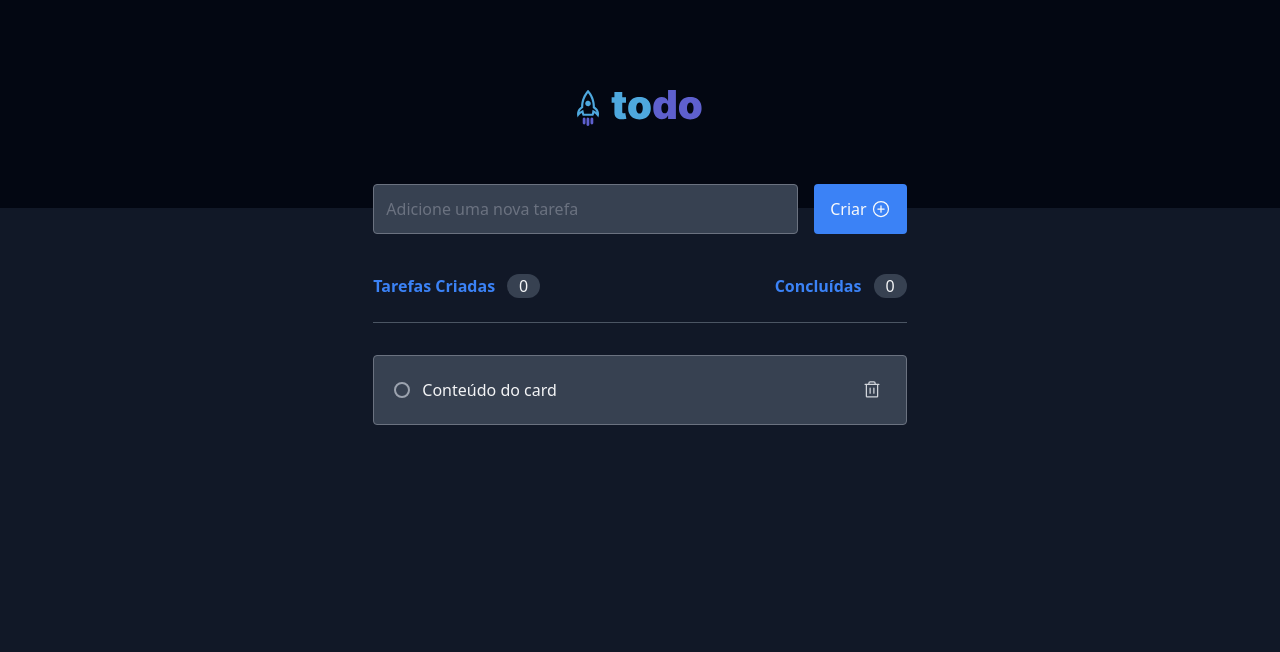
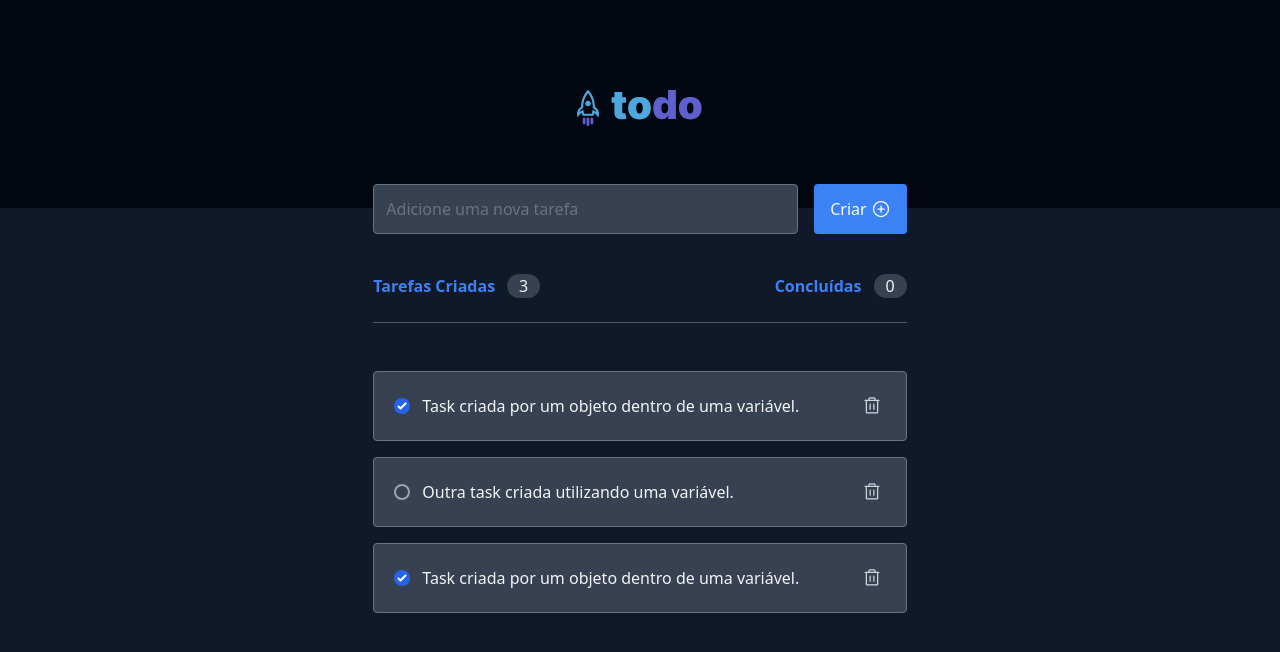
Before and after one commit to JhonesJhonatas/todo-challenge, a React (Vite) app: page / in a window 1280 px wide. Shown: the top 652 px of the page. Built offline with nearby package versions, Linux system fonts and the light colour scheme.

Commit message:
melhorias em componentes

```diff
--- a/package.json
+++ b/package.json
@@ -12,7 +12,8 @@
   "dependencies": {
     "@phosphor-icons/react": "^2.0.9",
     "react": "^18.2.0",
-    "react-dom": "^18.2.0"
+    "react-dom": "^18.2.0",
+    "uuid": "^9.0.0"
   },
   "devDependencies": {
     "@tailwindcss/forms": "^0.5.3",
--- a/src/components/Form.tsx
+++ b/src/components/Form.tsx
@@ -1,13 +1,17 @@
-import { PlusCircle } from '@phosphor-icons/react'
+import { PlusCircle } from "@phosphor-icons/react";
 
-export function Form(){
-  return(
-    <form className='flex justify-center -mt-6 gap-4 w-5/12 mx-auto'>
-        <input className="p-3 rounded text-gray-100 bg-gray-700 w-full focus:outline-none focus:outline focus:outline-blue-500" type="text" placeholder='Adicione uma nova tarefa' />
-        <div className='flex bg-blue-500 rounded pw-2 px-4 items-center gap-1 text-gray-50 cursor-pointer ease-in-out duration-300 hover:bg-blue-600 '>
-          <p>Criar</p>
-          <PlusCircle size={20} />
-        </div>
+export function Form() {
+  return (
+    <form className="flex justify-center -mt-6 gap-4 w-5/12 mx-auto">
+      <input
+        className="p-3 rounded text-gray-100 bg-gray-700 w-full focus:outline-none focus:outline focus:outline-blue-500"
+        type="text"
+        placeholder="Adicione uma nova tarefa"
+      />
+      <button type="submit" className="flex bg-blue-500 rounded pw-2 px-4 items-center gap-1 text-gray-50 cursor-pointer ease-in-out duration-300 hover:bg-blue-600">
+        <p>Criar</p>
+        <PlusCircle size={20} />
+      </button>
     </form>
-  )
+  );
 }
--- a/src/components/TaskBox.tsx
+++ b/src/components/TaskBox.tsx
@@ -1,11 +1,16 @@
 import { Trash } from '@phosphor-icons/react'
 
-export function TaskBox(){
+interface TaskProps{
+  complete: boolean,
+  description: string,
+}
+
+export function TaskBox({complete, description}: TaskProps){
   return (
     <div className='bg-gray-700 rounded border border-gray-500 p-5 flex justify-between items-center'>
       <div className='flex gap-3 items-center'>
-        <input className='border-2 bg-transparent rounded-full cursor-pointer border-gray-400 hover:bg-blue-950' type="checkbox" />
-        <p className='text-gray-100 '>Conteúdo do card</p>
+        <input className='border-2 bg-transparent rounded-full cursor-pointer border-gray-400 hover:bg-blue-950' type="checkbox" defaultChecked={complete} />
+        <p className='text-gray-100 '>{description}</p>
       </div>
       <Trash className='text-gray-300 cursor-pointer ease-in-out duration-100  hover:bg-gray-800 hover:text-red-600 rounded p-1' size={28} />
     </div>
--- a/src/components/TasksArea.tsx
+++ b/src/components/TasksArea.tsx
@@ -1,14 +1,39 @@
+import { useState } from 'react'
+import { v4 as uuid } from "uuid";
+
 import { TaskBox } from "./TaskBox";
 import { TasksInfo } from "./TasksInfo";
 
-export function TasksArea(){
-  return(
-    <section className="w-5/12 mx-auto mt-10 mb-10">
+const tasksList = [
+  {
+    id: uuid(),
+    complete: true,
+    description: "Task criada por um objeto dentro de uma variável.",
+  },
+  {
+    id: uuid(),
+    complete: false,
+    description: "Outra task criada utilizando uma variável.",
+  },
+  {
+    id: uuid(),
+    complete: true,
+    description: "Task criada por um objeto dentro de uma variável.",
+  },
+];
 
-      <TasksInfo />
+export function TasksArea() {
 
-      <TaskBox />
+  const [tasksCount, setTaskscount] = useState(tasksList.length)
 
+  return (
+    <section className="w-5/12 mx-auto mt-10 mb-10 flex flex-col gap-y-4">
+
+      <TasksInfo tasksCount={tasksCount} completeTasksCount={0}/>
+
+      {tasksList.map((task) => {
+        return <TaskBox key={task.id} complete={task.complete} description={task.description} />;
+      })}
     </section>
-  )
+  );
 }
--- a/src/components/TasksInfo.tsx
+++ b/src/components/TasksInfo.tsx
@@ -1,15 +1,20 @@
-export function TasksInfo() {
+interface Props{
+  tasksCount: number,
+  completeTasksCount: number,
+}
+
+export function TasksInfo(props : Props) {
   return (
     <section className="border-b border-gray-600 pb-6 flex justify-between mb-8">
 
       <div className="flex gap-3">
         <p className="text-blue-500 font-bold">Tarefas Criadas</p>
-        <p className="bg-gray-700 rounded-full px-3 text-gray-100">0</p>
+        <p className="bg-gray-700 rounded-full px-3 text-gray-100">{props.tasksCount}</p>
       </div>
 
       <div className="flex gap-3">
         <p className="text-blue-500 font-bold">Concluídas</p>
-        <p className="bg-gray-700 rounded-full px-3 text-gray-100">0</p>
+        <p className="bg-gray-700 rounded-full px-3 text-gray-100">{props.completeTasksCount}</p>
       </div>
 
     </section>
--- /dev/null
+++ b/src/uuid.d.ts
@@ -0,0 +1 @@
+declare module 'uuid';
```
Also changed, not shown: 1 other file (tests, documents, lock files or other folders).
